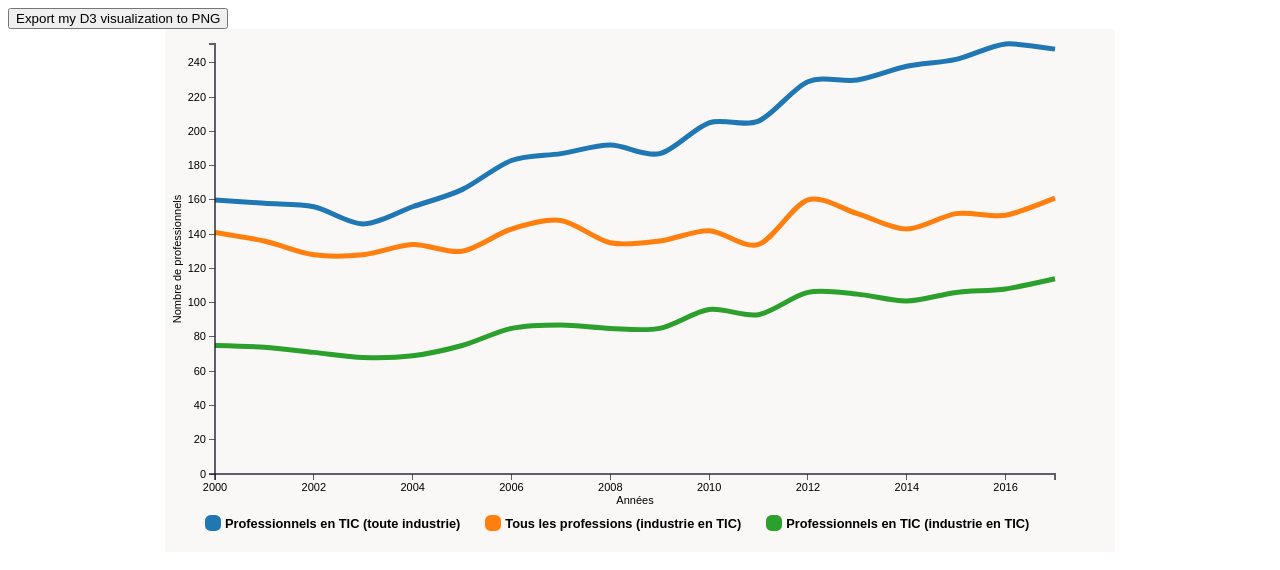
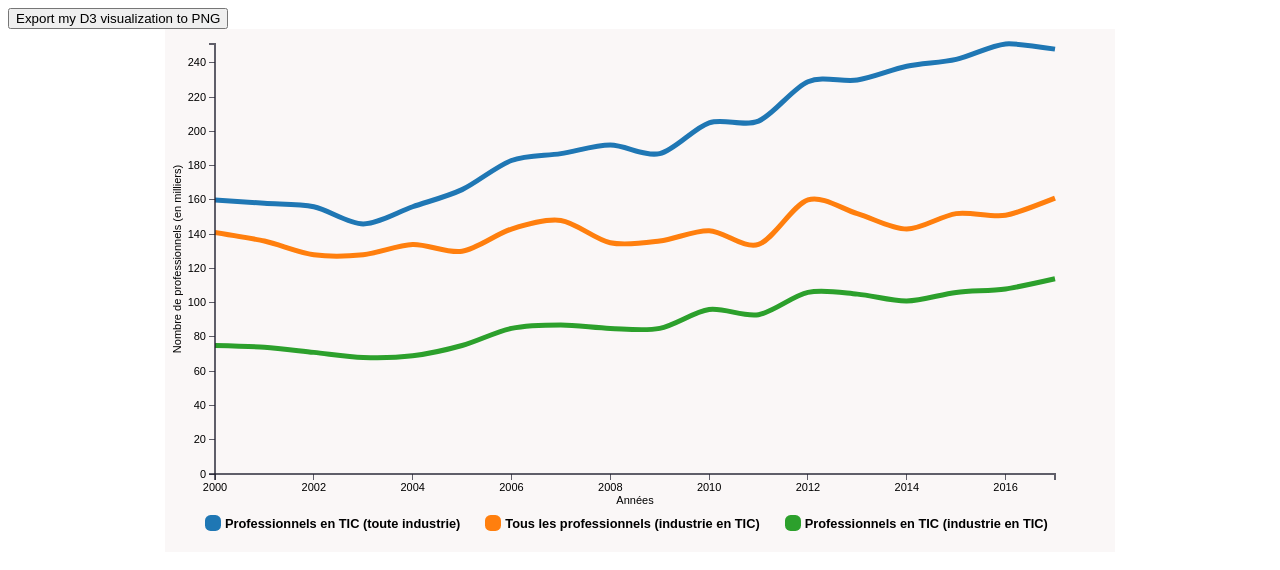
Before and after one commit to aubertsigouin/dsviz, a plain HTML site: page stats_globale/Multiseries/index.html in a window 1280 px wide. Drawn offline with nearby package versions, Linux system fonts and the light colour scheme.

Commit message:
Fixed long legend label

```diff
--- a/femmes/index_1.html
+++ b/femmes/index_1.html
@@ -20,7 +20,7 @@
 
 <!-- Load d3.js and c3.js -->
 <script src="https://d3js.org/d3.v5.min.js"></script>
-<script src="https://c3js.org/js/c3.min-5f1d26d2.js"></script>
+<script src="https://cdnjs.cloudflare.com/ajax/libs/c3/0.6.8/c3.js"></script>
 <div id="chart"></div>
 <script>
 var chart = c3.generate({
@@ -31,9 +31,9 @@ var chart = c3.generate({
     bindto: '#chart',
     data: {
 	      columns: [
-['Professions TIC dans le secteur',0.24,0.22,0.24,0.25,0.23,0.17,0.17,0.22,0.20,0.17,0.18,0.19,0.18,0.18,0.17,0.19,0.19,0.17],
-["Professions TIC hors du secteur",0.31,0.31,0.26,0.26,0.33,0.27,0.31,0.37,0.33,0.26,0.33,0.26,0.29,0.33,0.31,0.28,0.30,0.30],
-["Professions non-TIC dans le secteur",0.47,0.44,0.45,0.48,0.44,0.49,0.49,0.47,0.41,0.50,0.49,0.46,0.43,0.34,0.50,0.44,0.46,0.34]
+["Professions en TIC dans l'industrie",0.24,0.22,0.24,0.25,0.23,0.17,0.17,0.22,0.20,0.17,0.18,0.19,0.18,0.18,0.17,0.19,0.19,0.17],
+["Professions en TIC hors de l'industrie",0.31,0.31,0.26,0.26,0.33,0.27,0.31,0.37,0.33,0.26,0.33,0.26,0.29,0.33,0.31,0.28,0.30,0.30],
+["Professions non-TIC dans l'industrie",0.47,0.44,0.45,0.48,0.44,0.49,0.49,0.47,0.41,0.50,0.49,0.46,0.43,0.34,0.50,0.44,0.46,0.34]
 
 			],
 	   colors:{
--- a/stats_globale/Multiseries/index.html
+++ b/stats_globale/Multiseries/index.html
@@ -24,9 +24,9 @@
 
     var chart = makeLineChart(data, 'year', {
         'Professionnels en TIC (toute industrie)': {column: 'variableA'},
-        'Tous les professions (industrie en TIC)': {column: 'variableB'},
+        'Tous les professionnels (industrie en TIC)': {column: 'variableB'},
         'Professionnels en TIC (industrie en TIC)': {column: 'variableC'}
-    }, {xAxis: 'Années', yAxis: 'Nombre de professionnels'});
+    }, {xAxis: 'Années', yAxis: 'Nombre de professionnels (en milliers)'});
     chart.bind("#chart-line1");
     chart.render();
 
```
Also changed, not shown: CNP0/salaires.png, CNP2-1/salaires.png, CNP2-2/salaires.png, CNP5/salaires.png, CNP7/salaires.png, CNP9/hommes-femmes.png, CNP9/salaires.png, femmes/evolution_2.png, femmes/evolution_22.png (added), stats_globale/Multiseries/évolutions_tic.png, 2 other files.
